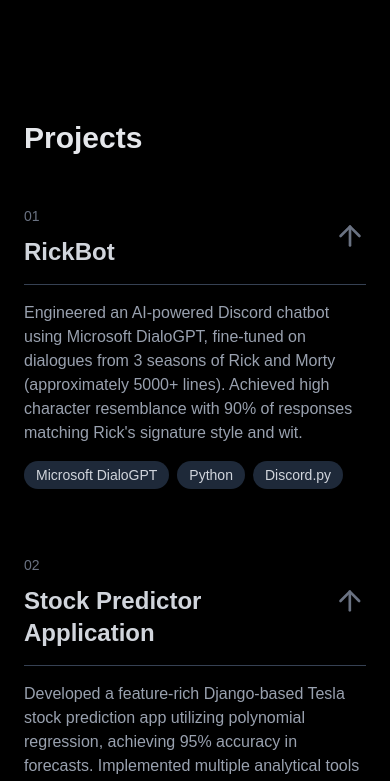
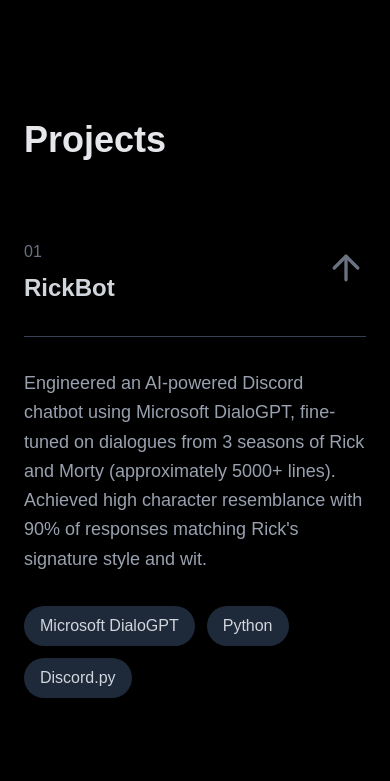
Before and after one commit to Abhiram970/portfolio, a Next.js app: page / in a window 390 px wide. Shown: the part 820-1601 px from the top of the page. Built offline with nearby package versions, Linux system fonts and the light colour scheme; grey boxes are pictures that could not be loaded.

Commit message:
Corrected the build configs

```diff
--- a/src/app/page.tsx
+++ b/src/app/page.tsx
@@ -182,7 +182,7 @@ const Hero = () => (
           animate={{ opacity: 1, y: 0 }}
           transition={{ duration: 1, delay: 0.9 }}
         >
-          I'm PV Abhiram, a Data Analyst and Machine Learning enthusiast passionate about transforming complex data into actionable insights. I help businesses leverage AI to solve real-world problems and drive growth through intelligent automation.
+          I&apos;m PV Abhiram, a Data Analyst and Machine Learning enthusiast passionate about transforming complex data into actionable insights. I help businesses leverage AI to solve real-world problems and drive growth through intelligent automation.
           <br></br> <br></br>
           I specialize in end-to-end ML solutions - from data preprocessing and model development to deployment and optimization. Whether you need predictive analytics, computer vision solutions, or data-driven strategies, I deliver scalable results tailored to your business needs.
         </motion.p>
@@ -214,25 +214,25 @@ const Projects = () => {
     return (
         <Section id="projects">
             <div className="container mx-auto px-6">
-                <h2 className="text-3xl font-bold mb-12 text-gray-200">Projects</h2>
-                <div className="space-y-16">
+                <h2 className="text-4xl md:text-5xl font-bold mb-20 text-gray-200">Projects</h2>
+                <div className="space-y-24 md:space-y-32">
                     {projects.map((project, index) => (
                         <motion.div
                           key={project.title}
                           className="group"
                         >
                             <a href="#" className="block">
-                                <div className="flex justify-between items-center border-b border-gray-700 pb-4">
+                                <div className="flex justify-between items-start border-b border-gray-700 pb-8">
                                     <div>
-                                        <span className="text-gray-500 text-sm">0{index + 1}</span>
-                                        <h3 className="text-2xl md:text-4xl font-bold text-gray-300 group-hover:text-white transition-colors duration-300 mt-2">{project.title}</h3>
+                                        <span className="text-gray-500 text-base">0{index + 1}</span>
+                                        <h3 className="text-2xl md:text-3xl font-bold text-gray-300 group-hover:text-white transition-colors duration-300 mt-2">{project.title}</h3>
                                     </div>
-                                    <ArrowUpRight className="text-gray-500 group-hover:text-white transition-colors duration-300 transform -rotate-45 group-hover:rotate-0" size={32}/>
+                                    <ArrowUpRight className="text-gray-500 group-hover:text-white transition-colors duration-300 transform -rotate-45 group-hover:rotate-0 mt-2 flex-shrink-0" size={40}/>
                                 </div>
-                                <p className="text-gray-400 mt-4 max-w-lg">{project.description}</p>
-                                <div className="flex flex-wrap gap-2 mt-4">
+                                <p className="text-gray-400 text-lg md:text-xl mt-8 max-w-3xl leading-relaxed">{project.description}</p>
+                                <div className="flex flex-wrap gap-3 mt-8">
                                     {project.tech.map(tech => (
-                                        <span key={tech} className="px-3 py-1 bg-gray-800 text-gray-300 rounded-full text-sm">{tech}</span>
+                                        <span key={tech} className="px-4 py-2 bg-gray-800 text-gray-300 rounded-full text-base">{tech}</span>
                                     ))}
                                 </div>
                             </a>
@@ -279,7 +279,7 @@ const About = () => (
         <div className="container mx-auto px-6">
             <h2 className="text-3xl font-bold mb-8 text-gray-200">About Me</h2>
             <p className="text-gray-400 text-lg max-w-3xl leading-relaxed">
-                I'm a passionate and driven individual with a strong foundation in AI and Machine Learning. My experience spans across data analysis, computer vision, and natural language processing. I enjoy building intelligent applications that are not only functional but also intuitive and engaging. I have a strong background in deep learning, and I love bridging the gap between complex algorithms and real-world applications. I'm always eager to explore new technologies and push the boundaries of what's possible in the digital realm.
+                I&apos;m a passionate and driven individual with a strong foundation in AI and Machine Learning. My experience spans across data analysis, computer vision, and natural language processing. I enjoy building intelligent applications that are not only functional but also intuitive and engaging. I have a strong background in deep learning, and I love bridging the gap between complex algorithms and real-world applications. I&apos;m always eager to explore new technologies and push the boundaries of what&apos;s possible in the digital realm.
             </p>
         </div>
     </Section>
@@ -313,7 +313,7 @@ const Contact = () => (
 
 const Footer = () => (
     <footer className="text-center py-8 text-gray-600 text-sm">
-        <p>&copy; 2025 PV Abhiram.</p>
+        <p>&copy; 2025 PV Abhiram. Inspired by Julien Heuer.</p>
     </footer>
 );
 
```
